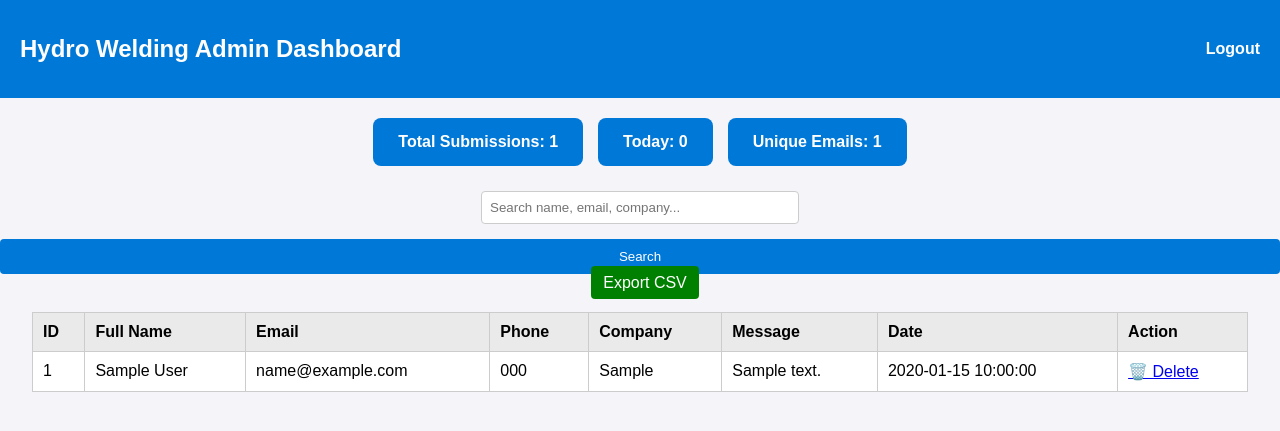
After one commit to AaronBolten/Hydro_welding, a PHP site: page /admin/dashboard.php in a window 1280 px wide. The commit adds this page. Shown: the top 431 px of the page. Run offline with PHP 8.4, Linux system fonts and the light colour scheme; the visitor is signed in with stand-in values (Sample User, id 1); tables that the repository leaves empty or names only in its code hold one stand-in row (values such as "Sample post").

Commit message:
Admin Dashboard

```diff
--- /dev/null
+++ b/admin/dashboard.php
@@ -0,0 +1,86 @@
+<?php
+session_start();
+require_once "db_connect.php";
+
+// Protect admin page
+if (!isset($_SESSION['admin'])) {
+    header("Location: index.php");
+    exit;
+}
+
+// Handle search
+$search = $_GET['search'] ?? '';
+$query = "SELECT * FROM waitlist_submissions";
+if ($search) {
+    $query .= " WHERE full_name LIKE :search OR email LIKE :search OR company LIKE :search OR phone LIKE :search";
+}
+$query .= " ORDER BY created_at DESC";
+$stmt = $pdo->prepare($query);
+if ($search) {
+    $stmt->bindValue(':search', "%$search%", PDO::PARAM_STR);
+}
+$stmt->execute();
+$submissions = $stmt->fetchAll(PDO::FETCH_ASSOC);
+
+// Analytics
+$total = $pdo->query("SELECT COUNT(*) FROM waitlist_submissions")->fetchColumn();
+$today = $pdo->query("SELECT COUNT(*) FROM waitlist_submissions WHERE DATE(created_at) = CURDATE()")->fetchColumn();
+$unique = $pdo->query("SELECT COUNT(DISTINCT email) FROM waitlist_submissions")->fetchColumn();
+?>
+<!DOCTYPE html>
+<html lang="en">
+<head>
+<meta charset="UTF-8">
+<title>Admin Dashboard | Hydro Welding</title>
+<link rel="stylesheet" href="style.css">
+</head>
+<body>
+<header>
+  <h2>Hydro Welding Admin Dashboard</h2>
+  <a href="logout.php" class="logout-btn">Logout</a>
+</header>
+
+<main>
+  <div class="stats">
+    <div class="card">Total Submissions: <?= $total ?></div>
+    <div class="card">Today: <?= $today ?></div>
+    <div class="card">Unique Emails: <?= $unique ?></div>
+  </div>
+
+  <form method="GET" class="search-form">
+    <input type="text" name="search" placeholder="Search name, email, company..." value="<?= htmlspecialchars($search) ?>">
+    <button type="submit">Search</button>
+    <a href="export_csv.php?search=<?= urlencode($search) ?>" class="export-btn">Export CSV</a>
+  </form>
+
+  <table>
+    <thead>
+      <tr>
+        <th>ID</th>
+        <th>Full Name</th>
+        <th>Email</th>
+        <th>Phone</th>
+        <th>Company</th>
+        <th>Message</th>
+        <th>Date</th>
+        <th>Action</th>
+      </tr>
+    </thead>
+    <tbody>
+      <?php foreach ($submissions as $row): ?>
+      <tr>
+        <td><?= $row['id'] ?></td>
+        <td><?= htmlspecialchars($row['full_name']) ?></td>
+        <td><?= htmlspecialchars($row['email']) ?></td>
+        <td><?= htmlspecialchars($row['phone']) ?></td>
+        <td><?= htmlspecialchars($row['company']) ?></td>
+        <td><?= htmlspecialchars($row['message']) ?></td>
+        <td><?= $row['created_at'] ?></td>
+        <td><a href="delete_entry.php?id=<?= $row['id'] ?>" onclick="return confirm('Delete this entry?')">🗑️ Delete</a></td>
+      </tr>
+      <?php endforeach; ?>
+    </tbody>
+  </table>
+</main>
+</body>
+</html>
--- /dev/null
+++ b/admin/db_connect.php
@@ -0,0 +1,13 @@
+<?php
+$host = "localhost";
+$dbname = "hydro_welding_db";
+$username = "root";
+$password = "";
+
+try {
+  $pdo = new PDO("mysql:host=$host;dbname=$dbname;charset=utf8mb4", $username, $password);
+  $pdo->setAttribute(PDO::ATTR_ERRMODE, PDO::ERRMODE_EXCEPTION);
+} catch (PDOException $e) {
+  die("Database connection failed: " . $e->getMessage());
+}
+?>
--- /dev/null
+++ b/admin/logout.php
@@ -0,0 +1,6 @@
+<?php
+session_start();
+session_destroy();
+header("Location: index.php");
+exit;
+?>
--- /dev/null
+++ b/admin/style.css
@@ -0,0 +1,106 @@
+body {
+  font-family: Arial, sans-serif;
+  background: #f4f4f9;
+  margin: 0;
+  padding: 0;
+}
+.login-container {
+  width: 350px;
+  margin: 100px auto;
+  padding: 25px;
+  background: #fff;
+  box-shadow: 0 0 8px rgba(0,0,0,0.1);
+  border-radius: 8px;
+}
+.login-container h2 {
+  text-align: center;
+}
+label {
+  display: block;
+  margin-top: 10px;
+}
+input {
+  width: 100%;
+  padding: 8px;
+  margin-top: 5px;
+  border: 1px solid #ccc;
+  border-radius: 4px;
+}
+button {
+  width: 100%;
+  padding: 10px;
+  margin-top: 15px;
+  background: #0078d7;
+  color: white;
+  border: none;
+  border-radius: 4px;
+  cursor: pointer;
+}
+button:hover {
+  background: #005fa3;
+}
+.error {
+  color: red;
+  font-size: 0.9em;
+  text-align: center;
+}
+header {
+  background: #0078d7;
+  color: white;
+  padding: 15px 20px;
+  display: flex;
+  justify-content: space-between;
+  align-items: center;
+}
+.logout-btn {
+  color: white;
+  text-decoration: none;
+  font-weight: bold;
+}
+table {
+  width: 95%;
+  margin: 20px auto;
+  border-collapse: collapse;
+  background: white;
+}
+th, td {
+  border: 1px solid #ccc;
+  padding: 10px;
+  text-align: left;
+}
+th {
+  background: #eaeaea;
+}
+
+.stats {
+  display: flex;
+  justify-content: center;
+  margin: 20px 0;
+  gap: 15px;
+}
+.card {
+  background: #0078d7;
+  color: white;
+  padding: 15px 25px;
+  border-radius: 8px;
+  font-weight: bold;
+}
+.search-form {
+  text-align: center;
+  margin-bottom: 20px;
+}
+.search-form input {
+  padding: 8px;
+  width: 300px;
+}
+.export-btn {
+  background: green;
+  color: white;
+  padding: 8px 12px;
+  margin-left: 10px;
+  border-radius: 4px;
+  text-decoration: none;
+}
+.export-btn:hover {
+  background: darkgreen;
+}
--- a/contact.html
+++ b/contact.html
@@ -23,7 +23,7 @@
 
   <form id="waitlistForm" action="send_waitlist.php" method="POST">
     <label>Full Name</label>
-    <input type="text" name="name" required>
+    <input type="text" name="full_name" required>
 
     <label>Email Address</label>
     <input type="email" name="email" required>
```
Also changed, not shown: admin/delete_entry.php (added, +16 -0 lines), admin/export_csv.php (added, +33 -0 lines), admin/index.php (added, +48 -0 lines), index.html (+9 -0 lines), send_waitlist.php (+59 -42 lines).
